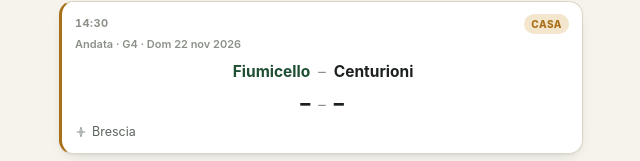
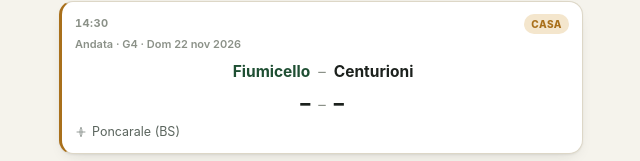
Before and after one commit to Max-Roversi/rugby-borgo-pubblico, a plain HTML site: page calendario-completo-2026-27.html in a window 1280 px wide. Shown: the part 4038-4199 px from the top of the page, 319-959 px from the left. Drawn offline with Linux system fonts and the light colour scheme.

Commit message:
Serie C A4 22/11: Fiumicello-Centurioni a Poncarale (BS)
Co-Authored-By: Claude Sonnet 5 <noreply@anthropic.com>

```diff
--- a/calendario-completo-2026-27.html
+++ b/calendario-completo-2026-27.html
@@ -630,7 +630,7 @@
       ["Valle Camonica","Fiumicello","14:30","Rogno (BG)",7,74] ] },
     { round: "A", n: 4, date: "22/11/2026", m: [
       ["Bergamo 1950","Botticino","14:30","Bergamo"],
-      ["Fiumicello","Centurioni","14:30","Brescia"],
+      ["Fiumicello","Centurioni","14:30","Poncarale (BS)"],
       ["Rovato","Harlequins","14:30","Rovato (BS)"],
       ["Garda","Valle Camonica","14:30","Desenzano d/G (BS)"] ] },
     { round: "A", n: 5, date: "29/11/2026", m: [
```
Also changed, not shown: calendario-serie-c-girone1-2026-27.html (+1 -1 lines).
